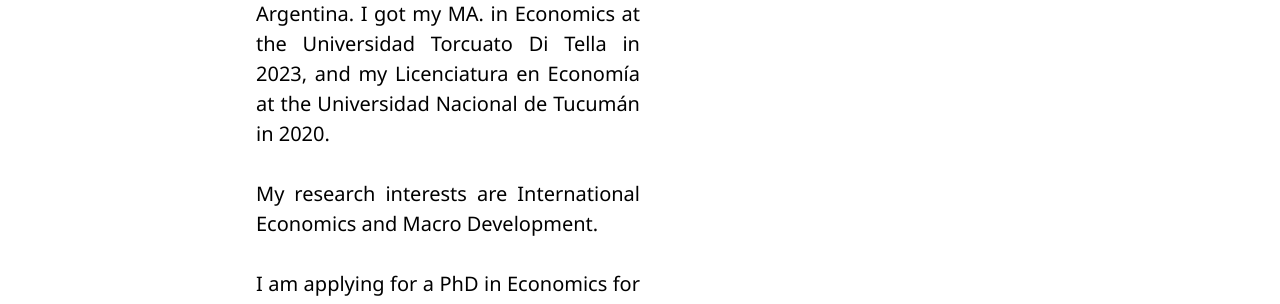
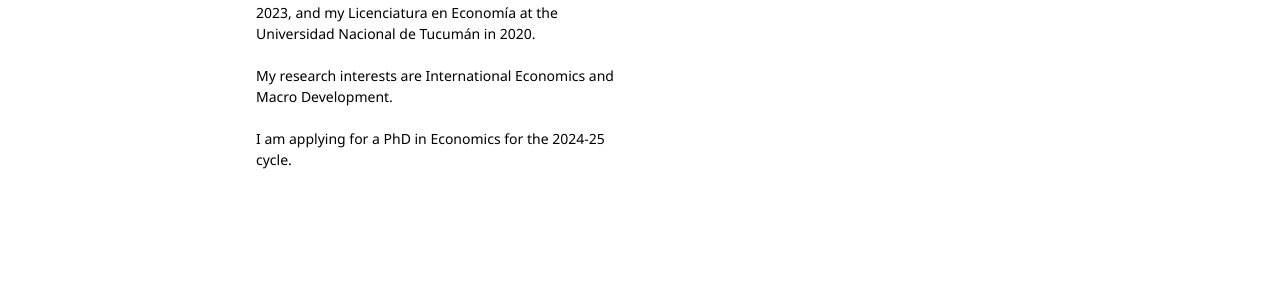
Before and after one commit to tabuencajuanm/tabuenca, a plain HTML site: page index.html in a window 1280 px wide. Shown: the part 253-557 px from the top of the page. Drawn offline with nearby package versions, Linux system fonts and the light colour scheme.

Commit message:
Update index.html

```diff
--- a/index.html
+++ b/index.html
@@ -53,9 +53,9 @@ img {
   <div class="w3-row">
 
     <!-- Left side for the text content -->
-    <div class="w3-col m6 w3-justify">
+    <div class="w3-col m6" style="text-align: left;">
       <h1 class="w3-wide w3-text-blue-grey">Juan Manuel Tabuenca</h1>
-      <h4>
+      <h4 style="font-size: 14px;">
         <br>I am an Economist from Tucumán, Argentina. I got my MA. in Economics at the Universidad Torcuato Di Tella in 2023, and my Licenciatura en Economía at the Universidad Nacional de Tucumán in 2020.</br>
         <br>My research interests are International Economics and Macro Development.</br>
         <br>I am applying for a PhD in Economics for the 2024-25 cycle.</br>
```
